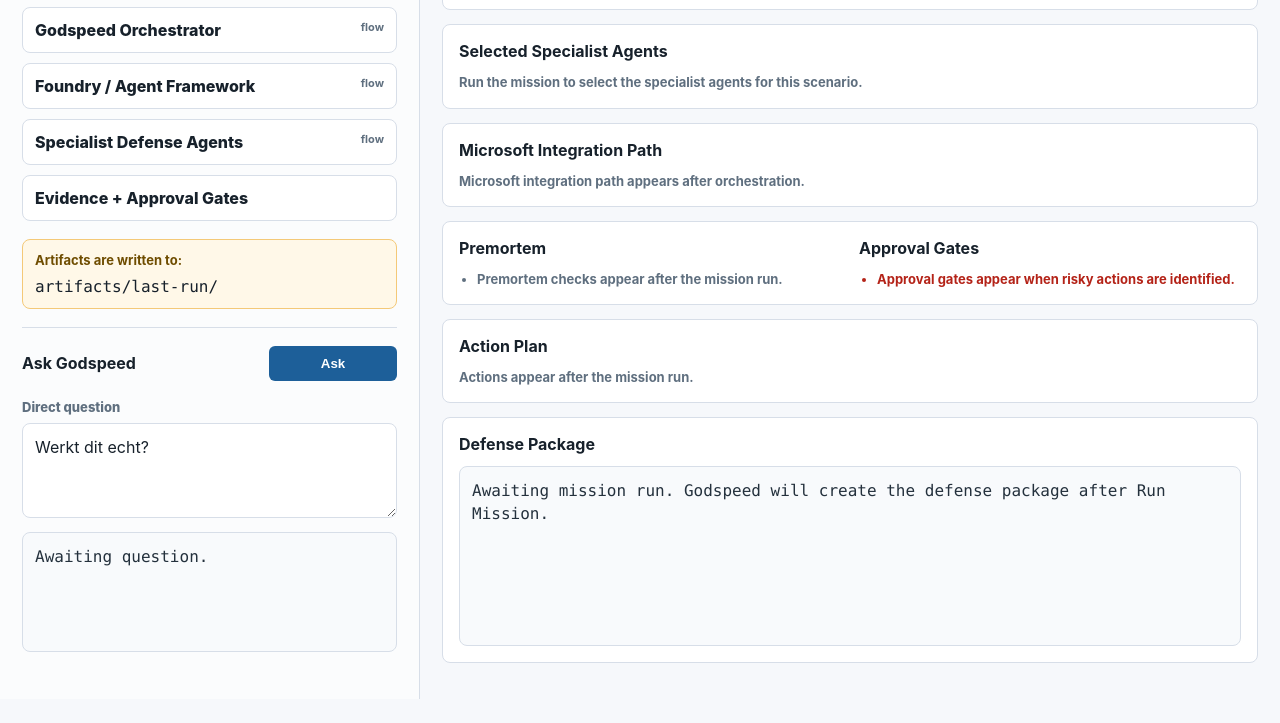
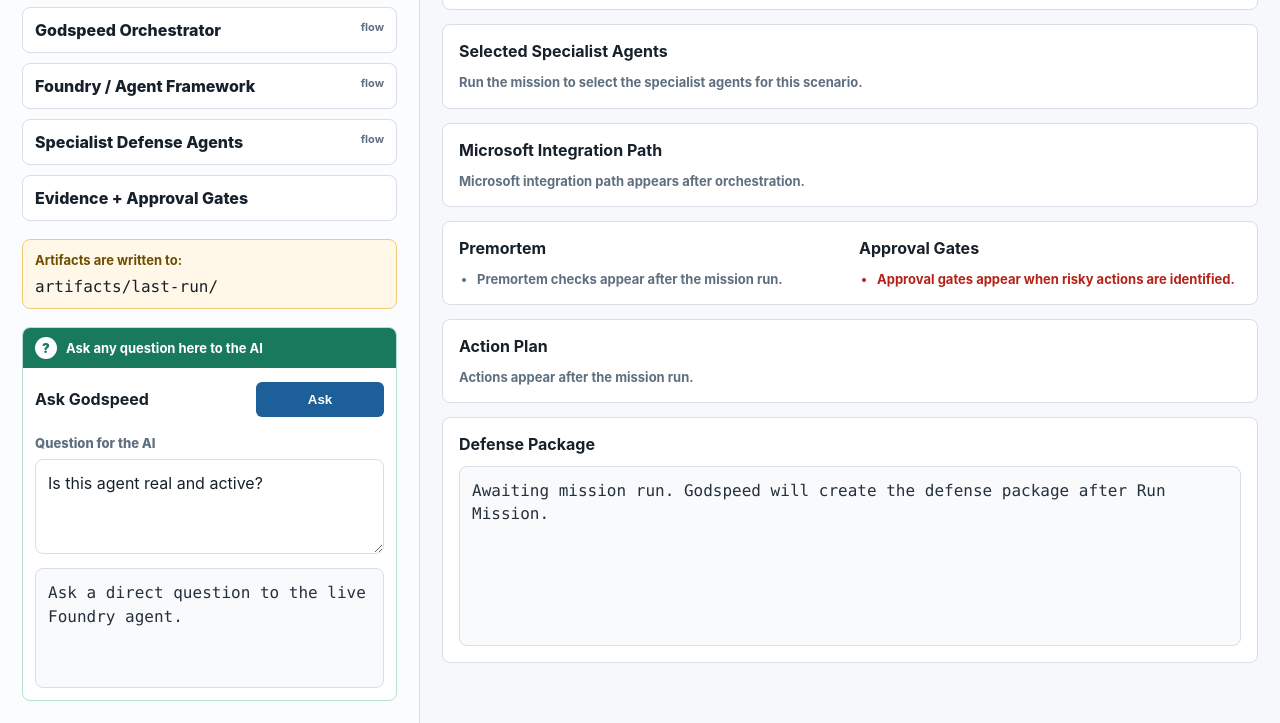
Before and after one commit to SupaYoshi/godspeed-agentic-defense-demo, a website: page public/index.html in a window 1280 px wide. Shown: the part 575-1298 px from the top of the page. Before the commit the page ends 1274 px from the top, so only its background shows below. Drawn offline with Linux system fonts and the light colour scheme.

Commit message:
Highlight Foundry question panel

```diff
--- a/public/index.html
+++ b/public/index.html
@@ -66,13 +66,17 @@
         </div>
 
         <section class="ask-panel" aria-labelledby="ask-title">
+          <div class="ask-banner">
+            <span aria-hidden="true">?</span>
+            <strong>Ask any question here to the AI</strong>
+          </div>
           <div class="section-title">
             <h2 id="ask-title">Ask Godspeed</h2>
             <button id="askGodspeed" type="button">Ask</button>
           </div>
-          <label for="askQuestion">Direct question</label>
-          <textarea id="askQuestion" rows="3">Werkt dit echt?</textarea>
-          <pre id="askOutput">Awaiting question.</pre>
+          <label for="askQuestion">Question for the AI</label>
+          <textarea id="askQuestion" rows="3">Is this agent real and active?</textarea>
+          <pre id="askOutput">Ask a direct question to the live Foundry agent.</pre>
         </section>
       </section>
 
--- a/public/styles.css
+++ b/public/styles.css
@@ -237,8 +237,35 @@ textarea {
 
 .ask-panel {
   margin-top: 18px;
-  padding-top: 18px;
-  border-top: 1px solid var(--line);
+  padding: 0 12px 12px;
+  overflow: hidden;
+  border: 1px solid #b6e0d2;
+  border-radius: 8px;
+  background: #fff;
+}
+
+.ask-banner {
+  display: flex;
+  align-items: center;
+  gap: 9px;
+  margin: 0 -12px 14px;
+  padding: 9px 12px;
+  background: var(--green);
+  color: #fff;
+  font-size: 13px;
+  font-weight: 900;
+}
+
+.ask-banner span {
+  display: grid;
+  width: 22px;
+  height: 22px;
+  flex: 0 0 auto;
+  place-items: center;
+  border-radius: 999px;
+  background: #fff;
+  color: var(--green);
+  font-weight: 900;
 }
 
 .ask-panel textarea {
```
